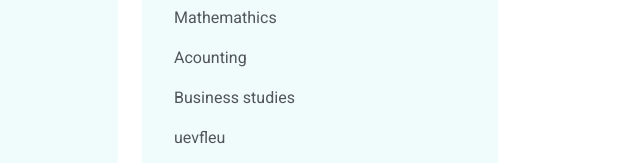
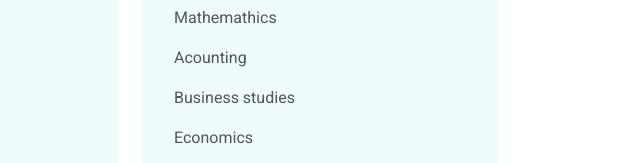
Before and after one commit to Gogi2016/Mpingana-School, a plain HTML site: page index.html in a window 1280 px wide. Shown: the part 2703-2866 px from the top of the page, 510-1150 px from the left. Drawn offline with nearby package versions, Linux system fonts and the light colour scheme.

```diff
--- a/index.html
+++ b/index.html
@@ -227,7 +227,7 @@
                         <ul>Mathemathics</ul>
                         <ul>Acounting</ul>
                         <ul>Business studies</ul>
-                        <ul>uevfleu</ul>
+                        <ul>Economics</ul>
                         <ul>Life Orientations</ul>
 
                         <div class="d-flex border-top"></div>
```
